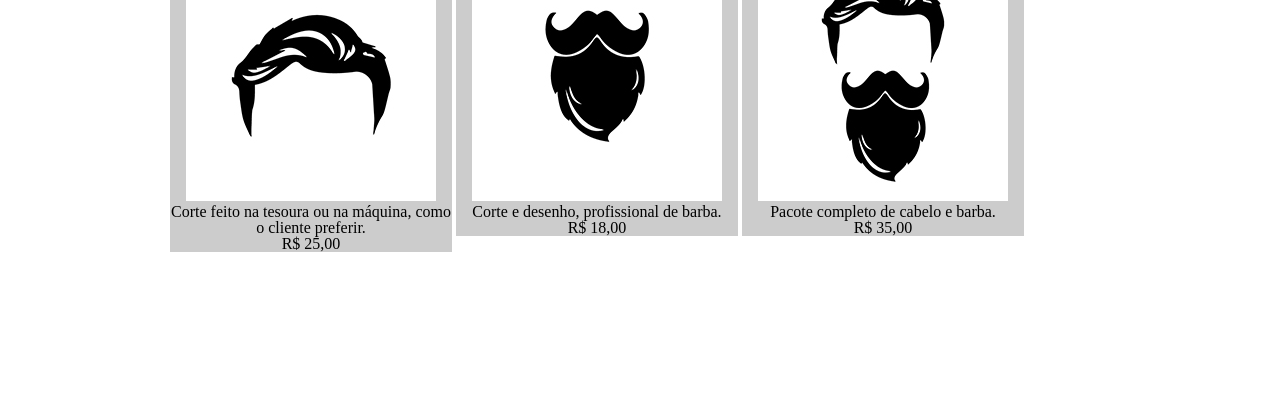
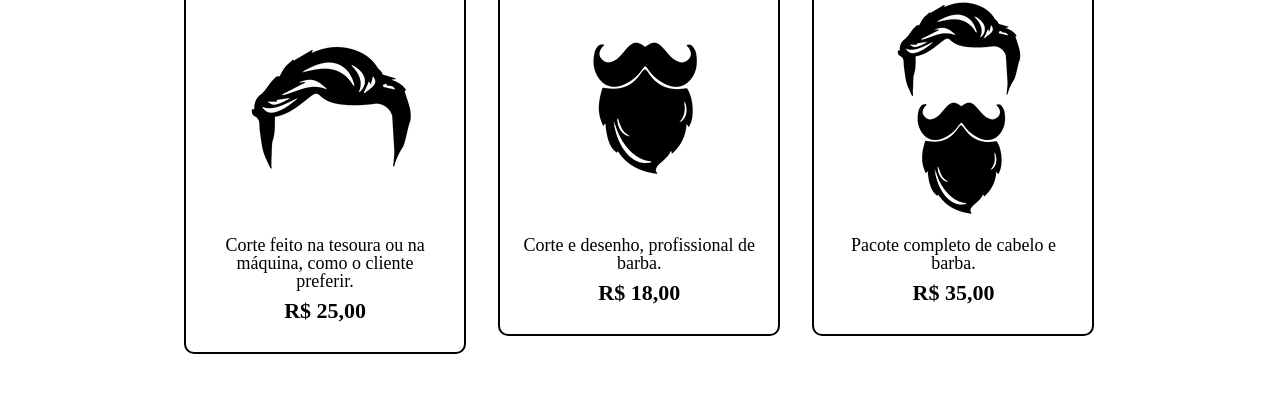
Before and after one commit to skaleckijoh17/Barbearia, a plain HTML site: page produtos.html in a window 1280 px wide. Shown: the part 422-826 px from the top of the page. Before the commit the page ends 800 px from the top, so only its background shows below. Drawn offline with Linux system fonts and the light colour scheme.

Commit message:
26/04/2024

```diff
--- a/produtos.css
+++ b/produtos.css
@@ -40,10 +40,14 @@ nav a{
 
 .produtos li{
   display: inline-block;
-  background-color: #CCCCCC;
   text-align: center;
   width: 30%;
   vertical-align: top;
+  margin: 0 1.5%;
+  padding: 30px 20px;
+  box-sizing: border-box;
+  border: 2px solid #000000;
+  border-radius: 10px;
 }
 
 .produtos h2{
@@ -51,3 +55,15 @@ nav a{
   font-size: 30px;
   font-weight: bold;
 }
+
+.produto-descricao{
+
+  font-size: 18px;
+}
+
+.produto-preco{
+
+  font-size: 22px;
+  font-weight: bold;
+  margin: 10px 0 0 0;
+}
--- a/produtos.html
+++ b/produtos.html
@@ -30,19 +30,19 @@
         <li>
           <h2>Cabelo</h2>
           <img src="cabelo.jpg">
-          <p>Corte feito na tesoura ou na máquina, como o cliente preferir.</p>
-          <p>R$ 25,00</p>                      </li>
+          <p class="produto-descricao">Corte feito na tesoura ou na máquina, como o cliente preferir.</p>
+          <p class="produto-preco">R$ 25,00</p>                      </li>
         <li>
           <h2>Barba</h2>
           <img src="barba.jpg">
-          <p>Corte e desenho, profissional de barba.</p>
-          <p>R$ 18,00</p>
+          <p class="produto-descricao">Corte e desenho, profissional de barba.</p>
+          <p class="produto-preco">R$ 18,00</p>
         </li>
         <li>
           <h2>Cabelo+Barba</h2>
           <img src="cabelo+barba.jpg">
-          <p>Pacote completo de cabelo e barba.</p>
-          <p>R$ 35,00</p>
+          <p class="produto-descricao">Pacote completo de cabelo e barba.</p>
+          <p class="produto-preco">R$ 35,00</p>
         </li>
 
 
```
